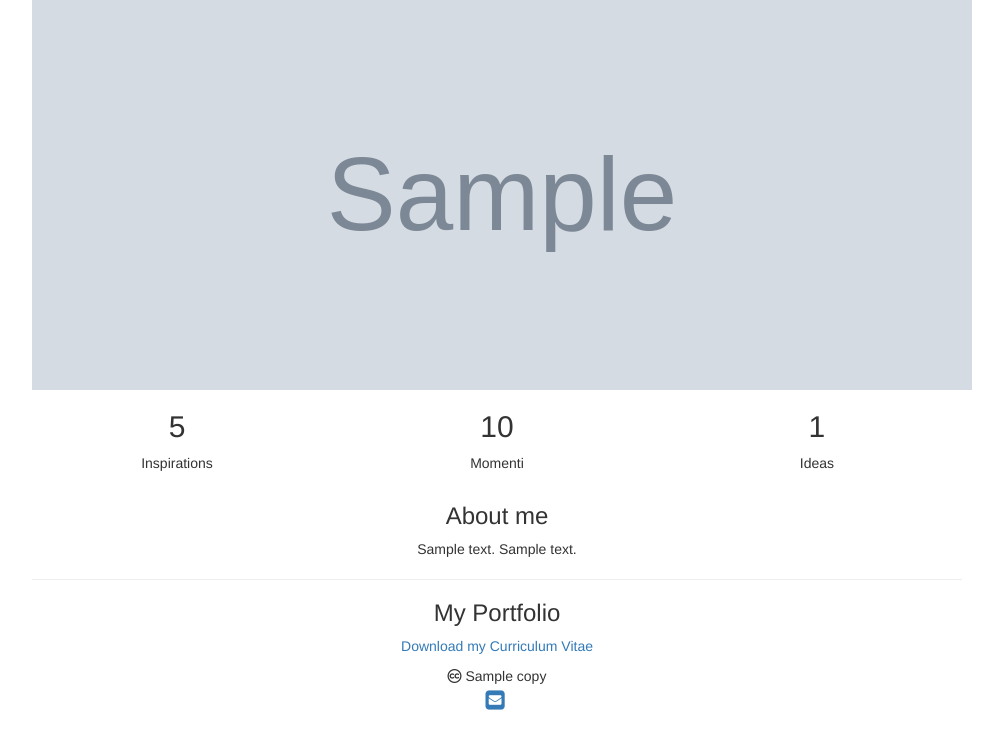
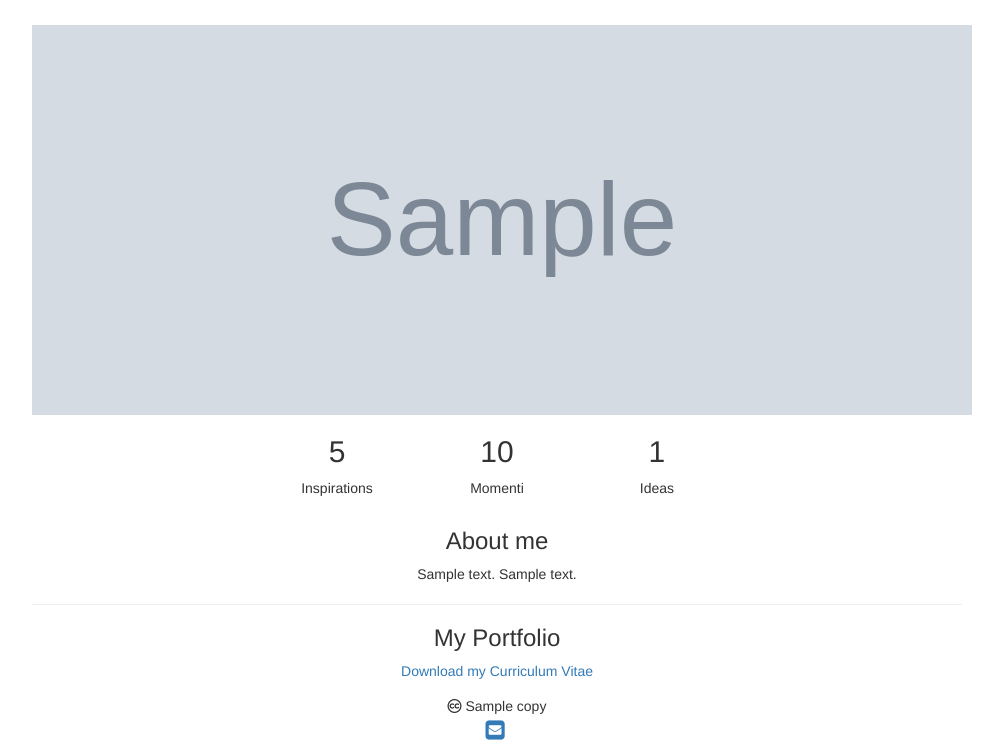
Before and after one commit to flavoi/flavoi, a Django app: template flavoi/templates/home.html in a window 1280 px wide. Shown: the part 242-997 px from the top of the page, without its empty margins (143-1146 px from the left). Before the commit the page ends 952 px from the top, so only its background shows below. Run offline with Django 3.2, Linux system fonts and the light colour scheme; the template is opened without the code that fills it: most values are stand-ins (such as "Sample title", 1, 10 or a date in 2020); grey boxes marked "Sample" are stand-in pictures; some libraries are stand-ins or nearby versions.

Commit message:
Updated home.

```diff
--- a/flavoi/templates/home.html
+++ b/flavoi/templates/home.html
@@ -1,4 +1,6 @@
 {% extends 'base.html' %}
+
+{% block extrahead %}{% endblock %}
 
 {% block title %}home{% endblock %}
 
@@ -7,12 +9,16 @@
 {% block content %}
 <article class="post" role="article" itemscope itemtype="http://schema.org/BlogPosting"><!-- .post start -->
     <section class="post-content clearfix" itemprop="articleBody"><!-- .post-content start -->
+
+      {% if profile.picture %}
+      <div class="photo-container" style="padding-top:25px;">
+        <img class="center-block" src="{{ profile.picture.url }}" alt="flavoi profile picture" width="940" height="390" title=""/>
+      </div>
+      {% endif %}
+
     <div class="text-center">
-      {% if profile.picture %}
-        <img src="{{ profile.picture.url }}" alt="flavoi profile picture" width="940" height="390" title=""/>
-      {% endif %}
       <div class="row">
-        <div class="card-box col-md-4 col-sm-4">
+        <div class="card-box col-md-2 col-md-offset-3 col-xs-2 col-xs-offset-3">
             <div class="cardtext-center">
               <div class="content">
                <div class="price">
@@ -22,7 +28,7 @@
               </div>
           </div>
         </div>
-         <div class="card-box col-md-4 col-sm-4">
+        <div class="card-box col-md-2 col-xs-2">
           <div class="cardtext-center">
             <div class="content">
              <div class="price">
@@ -32,7 +38,7 @@
             </div>
           </div>
         </div>
-         <div class="card-box col-md-4 col-sm-4">
+        <div class="card-box col-md-2 col-xs-2">
           <div class="cardtext-center">
             <div class="content">
              <div class="price">
@@ -53,7 +59,9 @@
       <hr />
       <h3>My Portfolio</h3>
       {% if profile.cv %}
-        <p><a target="_blank" class="button" title="my curriculum vitae" href="{{ profile.cv.url }}">Download my Curriculum Vitae</a></p>
+        <div class="center-block" style="padding-bottom: 15px;">
+          <a target="_blank" class="button" title="my curriculum vitae" href="{{ profile.cv.url }}">Download my Curriculum Vitae</a>
+        </div>
       {% endif %}
     </div>
     </section><!-- .post-content end -->
```
Lines whose indentation alone changed are shown as unchanged.
